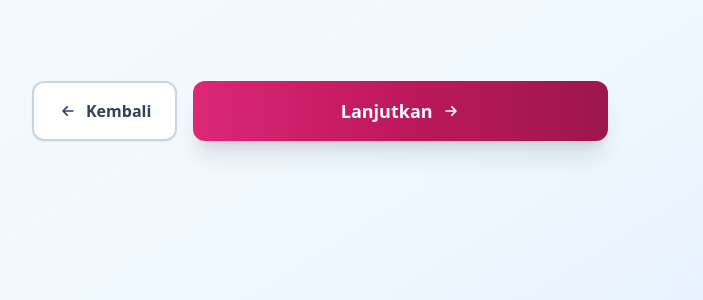
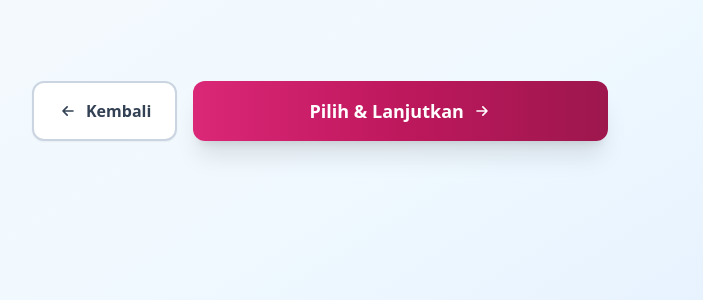
Before and after one commit to bangnocode/website-da-esemkasa, a Laravel app: template resources/views/voting-pradana-pi.blade.php in a window 1280 px wide. Shown: the part 211-511 px from the top of the page, without its empty margins (320-1023 px from the left). Run offline with Laravel 12, Linux system fonts and the light colour scheme; the template is opened without the code that fills it, so the values that code supplies are empty; some libraries are stand-ins or nearby versions.

Commit message:
ganti text button pi

```diff
--- a/resources/views/voting-pradana-pi.blade.php
+++ b/resources/views/voting-pradana-pi.blade.php
@@ -140,7 +140,7 @@
                     <button type="button" id="submitBtn"
                         class="group relative w-full sm:flex-1 px-10 py-4 bg-gradient-to-r from-pink-600 via-pink-700 to-pink-800 text-white text-lg font-semibold rounded-xl shadow-xl hover:shadow-2xl hover:from-pink-700 hover:via-pink-800 hover:to-pink-900 transform hover:scale-105 transition-all duration-300 overflow-hidden">
                         <span class="relative z-10 flex items-center justify-center">
-                            Lanjutkan
+                            Pilih & Lanjutkan
                             <svg class="ml-2 w-5 h-5 transform group-hover:translate-x-1 transition-transform duration-300"
                                 fill="none" stroke="currentColor" stroke-width="2" viewBox="0 0 24 24">
                                 <path stroke-linecap="round" stroke-linejoin="round" d="M13 7l5 5m0 0l-5 5m5-5H6" />
```
